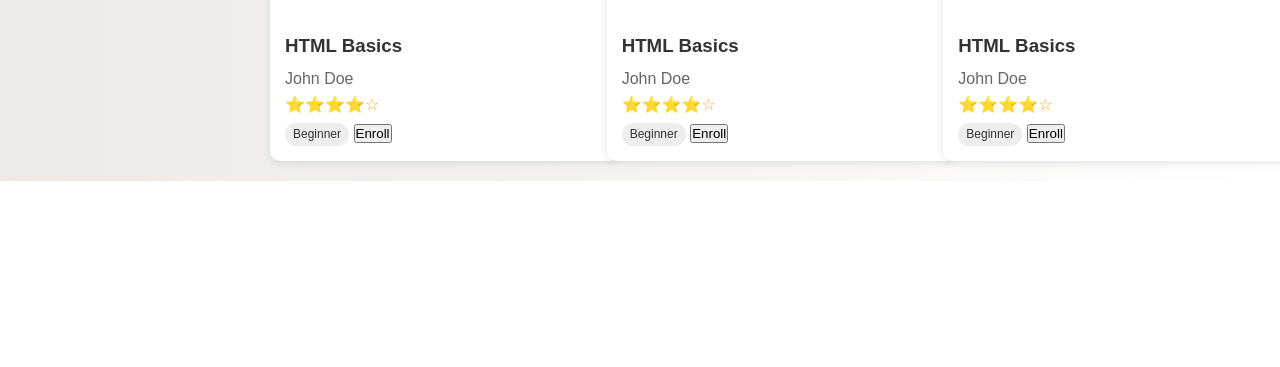
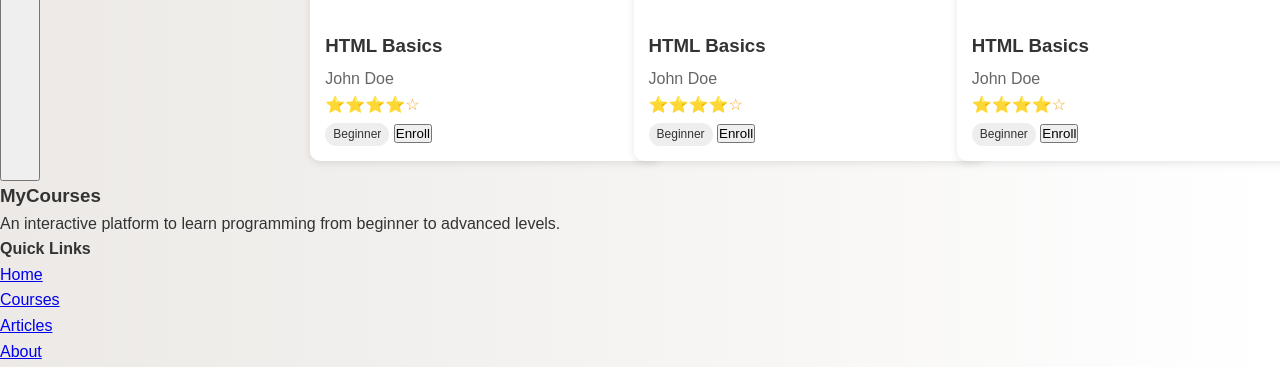
Before and after one commit to omarsaad08/e-learning-platform, a PHP site: template views/courses.php in a window 1280 px wide. Shown: the part 1930-2297 px from the top of the page. Before the commit the page ends 2111 px from the top, so only its background shows below. Run offline with PHP 8.4, Linux system fonts and the light colour scheme; the template is opened without the code that fills it, so the values that code supplies are empty; some web fonts are replaced.

Commit message:
courses.php

```diff
--- a/views/courses.php
+++ b/views/courses.php
@@ -6,6 +6,7 @@
     <meta name="description" content="Master programming from beginner to advanced with interactive online courses in Python, JavaScript, web development, data science, and more. Learn at your own pace with real-world projects and expert instructors.">
     <meta name="keywords" content="learn programming, online coding courses, programming for beginners, advanced coding tutorials, Python course, JavaScript training, HTML CSS course, web development bootcamp, data science classes, machine learning tutorials, full stack development, front end development, back end programming, coding interview prep, software engineering course, mobile app development, React course, Node.js training, coding for kids, self-paced coding lessons, interactive coding platform, build real-world projects, computer science fundamentals, AI programming course, online coding certification, remote coding school, code with projects, programming mentorship, tech career training, coding challenges, algorithm tutorials, css, js, html,c++, data structure ,oop, computer ,programming,courses">
 <link rel="stylesheet" href="style.css">
+<link rel="stylesheet" href="js.js">
     <title>Document</title>
     <link rel="preconnect" href="https://fonts.googleapis.com">
     <link rel="preconnect" href="https://fonts.gstatic.com" crossorigin>
@@ -23,8 +24,8 @@
       <h1 class="logo">MyCourses</h1>
       <ul class="nav-links">
         <li><a href="#">Home</a></li>
-        <li><a href="#">Courses</a></li>
-        <li><a href="#">Articles</a></li>
+        <li><a href="index.html">Courses</a></li>
+        <li><a href="article.html">Articles</a></li>
         <li><a href="#">About</a></li>
       </ul>
     </div>
@@ -186,7 +187,41 @@
       </div>
     </main>
   </div>
+ <!-- END: Articles Page -->
+ <footer class="footer">
+  <div class="footer-container">
+    <div class="footer-about">
+      <h3>MyCourses</h3>
+      <p>An interactive platform to learn programming from beginner to advanced levels.</p>
+    </div>
 
-<script src="script.js"></script>
+    <div class="footer-links">
+      <h4>Quick Links</h4>
+      <ul>
+        <li><a href="#">Home</a></li>
+        <li><a href="index.html">Courses</a></li>
+        <li><a href="article.html">Articles</a></li>
+        <li><a href="#">About</a></li>
+      </ul>
+    </div>
+
+    <div class="footer-social">
+      <h4>Follow Us</h4>
+      <div class="social-icons">
+        <a href="#"><img src="facebook_black_logo_icon_147136.png" alt="Facebook" /></a>
+        <a href="#"><img src="twitterlogoincircularblackbutton_79784.png" alt="Twitter" /></a>
+
+        <a href="#"><img src="linkedin_black_logo_icon_147114.png" alt="linkedin" /></a>
+      </div>
+    </div>
+  </div>
+
+  <div class="footer-bottom">
+    <p>© 2025 MyCourses. All rights reserved.</p>
+  </div>
+</footer>
+
+
+<script src="js.js"></script>
 </body>
 </html>
```
